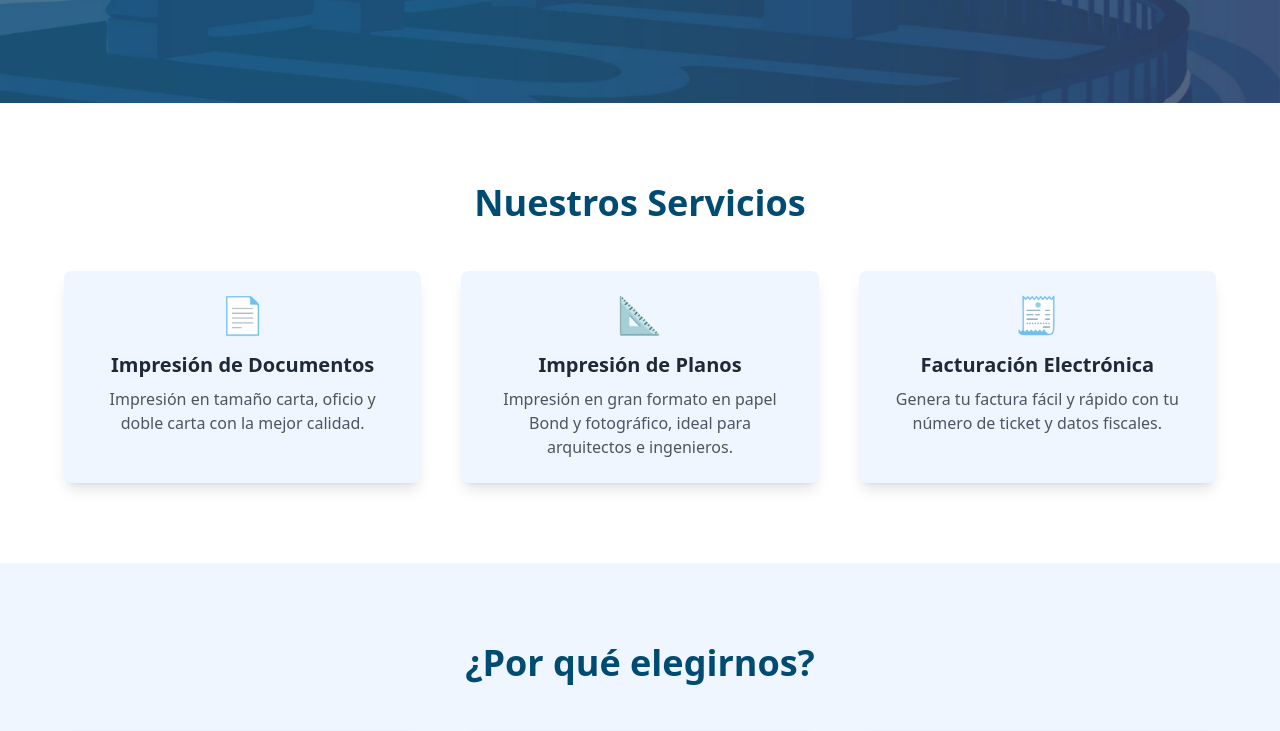
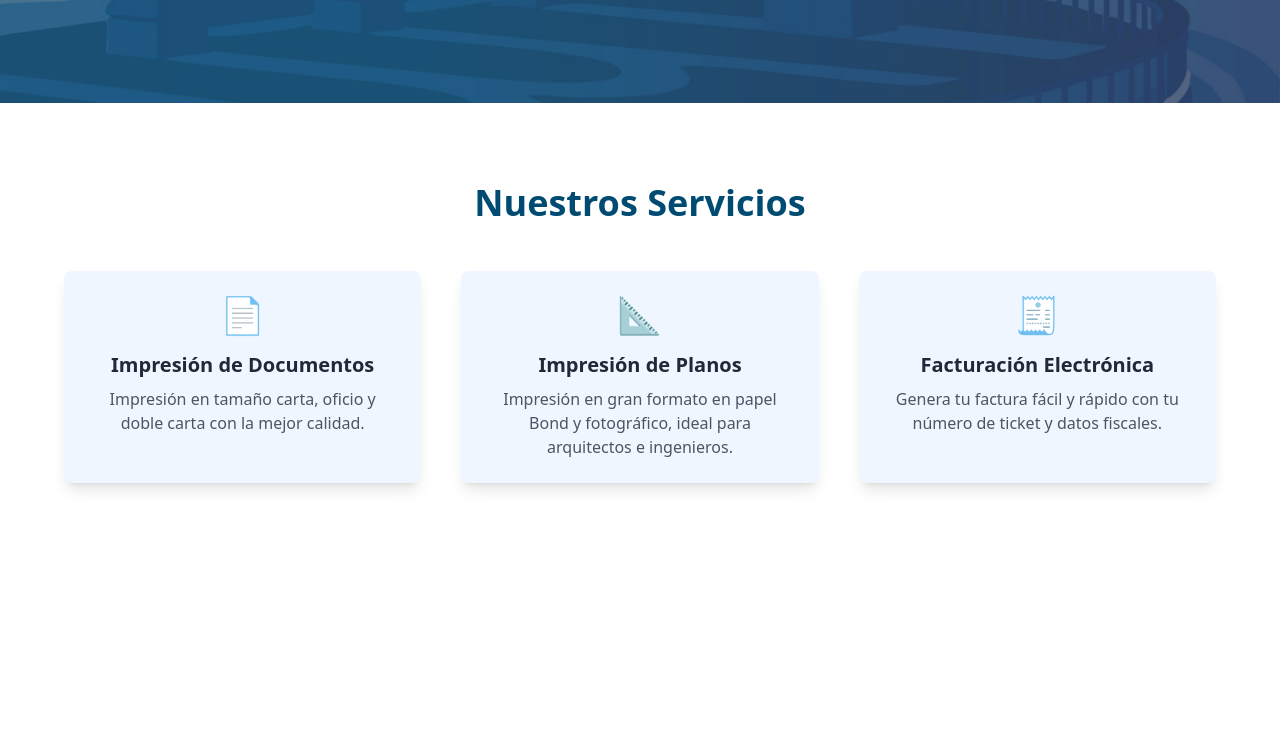
Before and after one commit to puertocopy/puerto-copy-site, a Next.js app: page / in a window 1280 px wide. Shown: the part 697-1428 px from the top of the page. Built offline with nearby package versions, Linux system fonts and the light colour scheme.

Commit message:
Agrega log de datos recibidos en la API de generar factura

```diff
--- a/pages/index.js
+++ b/pages/index.js
@@ -51,7 +51,8 @@ export default function Home() {
           key={index}
           src={imageUrl}
           alt={`Slide ${slide}`}
-                className={`absolute inset-0 w-full h-full object-cover transition-opacity duration-1000 ease-in-out ${
+          loading="eager"
+          className={`pointer-events-none absolute inset-0 w-full h-full object-cover transition-opacity duration-1000 ease-in-out ${
             currentSlide === index && fade ? 'opacity-100' : 'opacity-0'
           }`}
         />
@@ -61,7 +62,10 @@ export default function Home() {
 </section>
 
 {/* SERVICIOS */}
-      <section id="servicios" className="relative bg-white text-gray-800 py-20 px-6 md:px-12 z-10">
+<section
+  id="servicios"
+  className="relative bg-white text-gray-800 min-h-[100vh] py-20 px-6 md:px-12 z-10"
+>
   <div className="max-w-6xl mx-auto text-center" data-aos="fade-up">
     <h2 className="text-3xl md:text-4xl font-bold mb-12 text-[#004b71]">Nuestros Servicios</h2>
     <div className="grid md:grid-cols-3 gap-10">
@@ -83,6 +87,7 @@ export default function Home() {
     </div>
   </div>
 </section>
+
 
       {/* VENTAJAS */}
       <section className="bg-blue-50 py-20 px-6 md:px-12">
```
Lines whose indentation alone changed are shown as unchanged.
